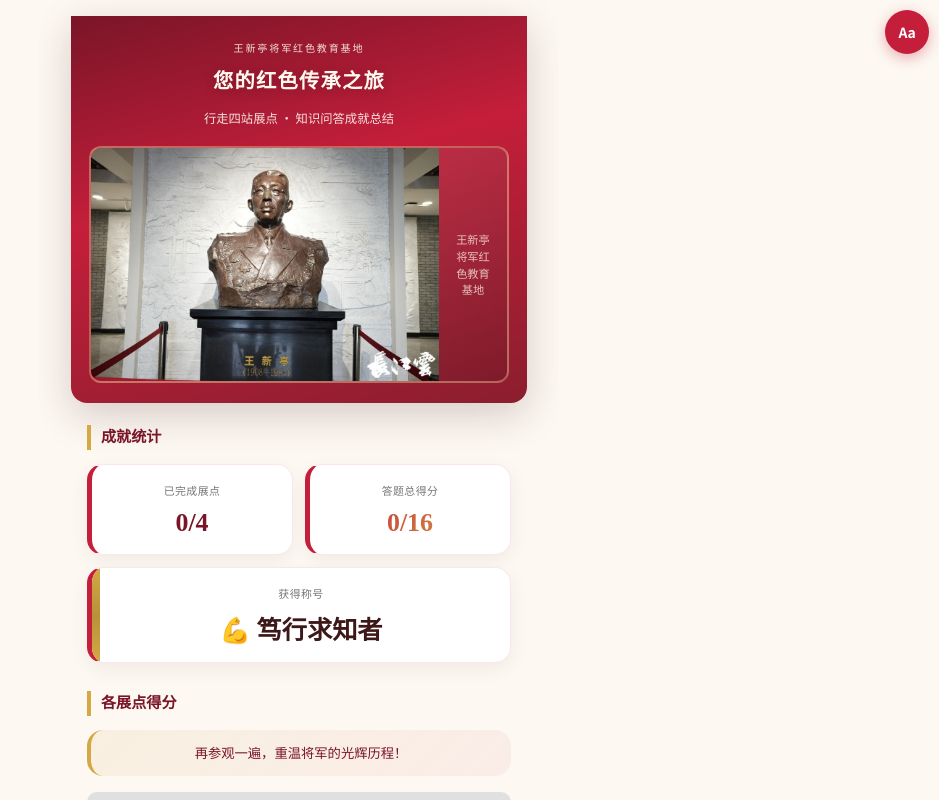
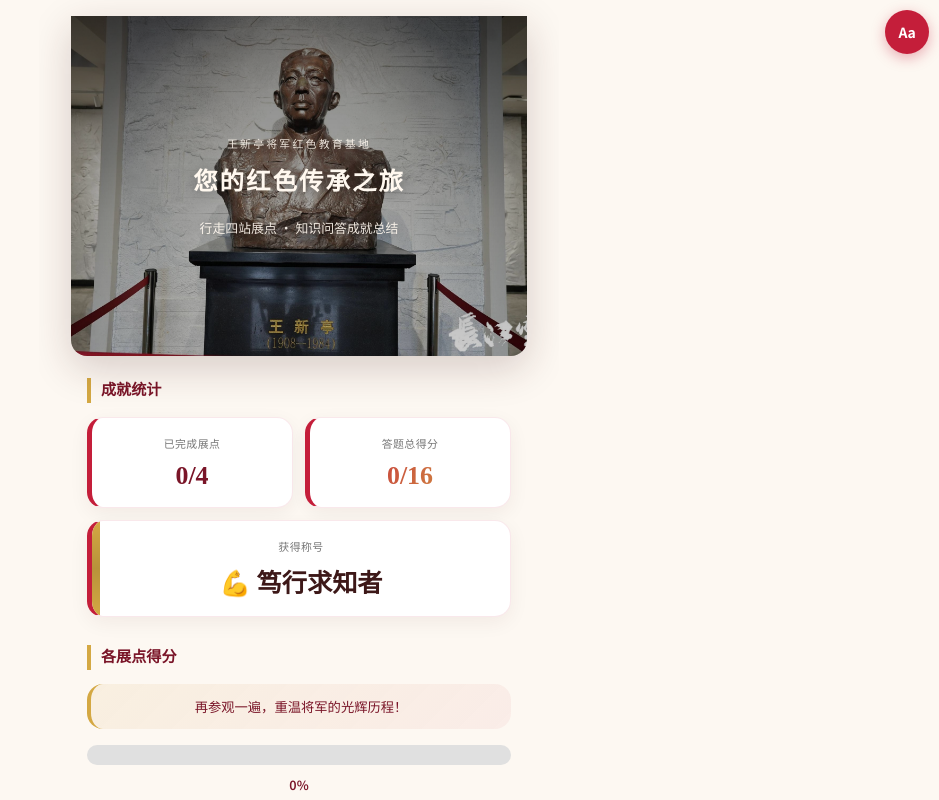
Before and after one commit to miyu-Coder/wangxinting-memorial, a website: page achievement.html in a window 1280 px wide. Shown: the whole page, without its empty margins (341-1280 px from the left). Drawn offline with nearby package versions, Linux system fonts and the light colour scheme.

Commit message:
style: 优化成就页Hero区域，改为背景图+黑色渐变遮罩

```diff
--- a/achievement.html
+++ b/achievement.html
@@ -27,13 +27,12 @@
   <button type="button" class="wx-font-toggle" id="wx-font-toggle">Aa</button>
   <div class="page-shell page-shell--official achievement-shell">
     <header class="achievement-hero">
-      <p class="achievement-hero__kicker">王新亭将军红色教育基地</p>
-      <h1 class="achievement-hero__title">您的红色传承之旅</h1>
-      <p class="achievement-hero__sub">行走四站展点 · 知识问答成就总结</p>
-      <figure class="achievement-hero__visual" aria-label="成就页主视觉">
-        <img src="images/achievement-hero.jpg" alt="王新亭将军红色教育基地" class="achievement-hero__img" loading="lazy">
-        <figcaption class="achievement-hero__caption">王新亭将军红色教育基地</figcaption>
-      </figure>
+      <div class="achievement-hero__overlay"></div>
+      <div class="achievement-hero__content">
+        <p class="achievement-hero__kicker">王新亭将军红色教育基地</p>
+        <h1 class="achievement-hero__title">您的红色传承之旅</h1>
+        <p class="achievement-hero__sub">行走四站展点 · 知识问答成就总结</p>
+      </div>
     </header>
 
     <main class="achievement-main" id="achievement-main" hidden>
--- a/css/achievement.css
+++ b/css/achievement.css
@@ -43,71 +43,59 @@ html.achievement-doc {
 
 /* —— 头部主视觉 —— */
 .achievement-hero {
+  position: relative;
   text-align: center;
-  padding: 24px 18px 20px;
-  background: linear-gradient(
-    165deg,
-    #7a1528 0%,
-    #c41e3a 42%,
-    #8b1e2e 100%
-  );
   color: #fff8ef;
   border-radius: 0 0 var(--radius) var(--radius);
   box-shadow: 0 12px 40px rgba(61, 24, 24, 0.2);
+  overflow: hidden;
+  min-height: 340px;
+  display: flex;
+  align-items: center;
+  justify-content: center;
+  background: url("../images/achievement-hero.jpg") center center / cover no-repeat, linear-gradient(165deg, #7a1528 0%, #c41e3a 42%, #8b1e2e 100%);
+}
+
+.achievement-hero__overlay {
+  position: absolute;
+  inset: 0;
+  background: linear-gradient(
+    180deg,
+    rgba(0, 0, 0, 0.5) 0%,
+    rgba(0, 0, 0, 0.2) 100%
+  );
+  z-index: 1;
+}
+
+.achievement-hero__content {
+  position: relative;
+  z-index: 2;
+  padding: 36px 24px;
+  max-width: 560px;
 }
 
 .achievement-hero__kicker {
-  margin: 0 0 8px;
-  font-size: 0.72rem;
-  letter-spacing: 0.18em;
-  opacity: 0.88;
+  margin: 0 0 10px;
+  font-size: 0.78rem;
+  letter-spacing: 0.2em;
+  opacity: 0.9;
+  text-transform: uppercase;
 }
 
 .achievement-hero__title {
-  margin: 0 0 10px;
+  margin: 0 0 14px;
   font-family: var(--font-serif);
-  font-size: 1.45rem;
+  font-size: 1.75rem;
   font-weight: 700;
-  letter-spacing: 0.06em;
-  text-shadow: 0 2px 12px rgba(0, 0, 0, 0.2);
+  letter-spacing: 0.08em;
+  text-shadow: 0 2px 16px rgba(0, 0, 0, 0.35);
 }
 
 .achievement-hero__sub {
-  margin: 0 0 18px;
-  font-size: 0.88rem;
-  opacity: 0.9;
-}
-
-.achievement-hero__visual {
-  margin: 0 auto;
-  max-width: 100%;
-  aspect-ratio: 16 / 9;
-  border-radius: var(--radius-sm);
-  background: linear-gradient(
-    145deg,
-    rgba(255, 248, 240, 0.15),
-    rgba(0, 0, 0, 0.12)
-  );
-  border: 2px solid rgba(255, 220, 160, 0.35);
-  display: flex;
-  align-items: center;
-  justify-content: center;
-  overflow: hidden;
-  position: relative;
-}
-
-.achievement-hero__img {
-  width: 100%;
-  height: 100%;
-  object-fit: cover;
-  display: block;
-}
-
-.achievement-hero__caption {
-  padding: 12px;
-  font-size: 0.8rem;
-  color: rgba(255, 245, 235, 0.75);
-  line-height: 1.5;
+  margin: 0;
+  font-size: 0.92rem;
+  opacity: 0.92;
+  text-shadow: 0 1px 8px rgba(0, 0, 0, 0.25);
 }
 
 /* —— 主体 —— */
@@ -478,6 +466,10 @@ html.achievement-doc {
 /* 横屏模式适配 */
 @media (orientation: landscape) and (max-height: 500px) {
   .achievement-hero {
+    min-height: 240px;
+  }
+
+  .achievement-hero__content {
     padding: 16px 18px 12px;
   }
 
```
Also changed, not shown: 1 other file.
